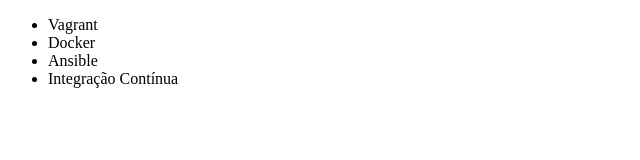
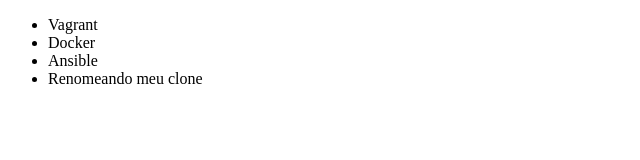
Before and after one commit to EnzoFelyx/alura-git, a plain HTML site: page index.html in a window 1280 px wide. Shown: the full height of the page, 0-640 px from the left. Drawn offline with Linux system fonts and the light colour scheme.

Commit message:
Renomenado o meu index

```diff
--- a/index.html
+++ b/index.html
@@ -9,7 +9,7 @@
         <li>Vagrant</li>
         <li>Docker</li>
         <li>Ansible</li>
-        <li>Integração Contínua</li>
+        <li>Renomeando meu clone</li>
     </ul>
 </body>
 </html>
```
